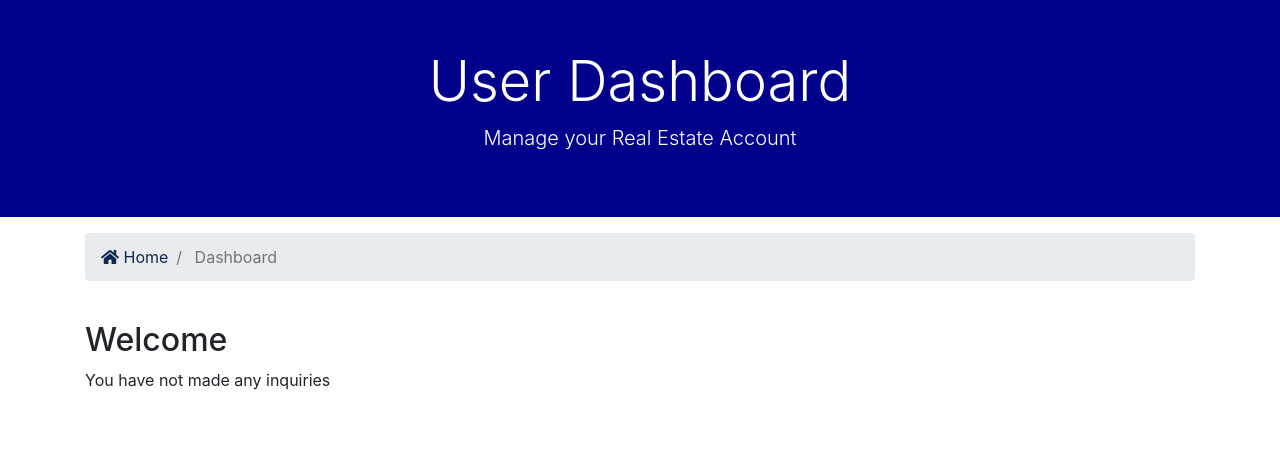
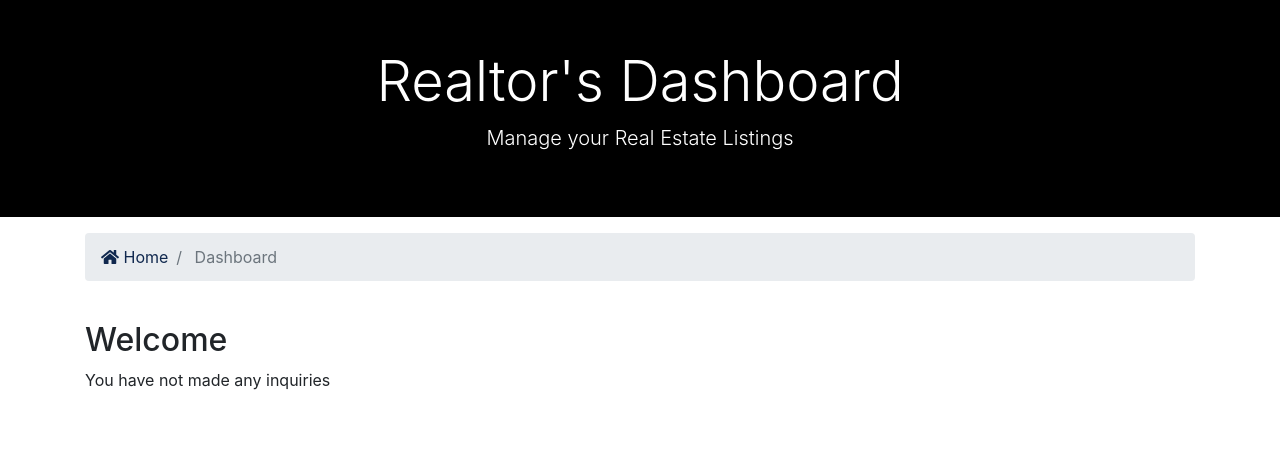
Before and after one commit to rodgersxy/Real-Estate-Listings, a Django app: page /accounts/dashboard in a window 1280 px wide. Shown: the part 86-543 px from the top of the page. Run offline with Django 5.2, Linux system fonts and the light colour scheme; data that the repository does not hold is empty; some libraries are stand-ins or nearby versions.

Commit message:
update on content

```diff
--- a/templates/accounts/dashboard.html
+++ b/templates/accounts/dashboard.html
@@ -3,12 +3,12 @@
 {% block title %} | Dashboard{% endblock %}
 
 {% block content %}
-<section id="" class="py-5 text-white" style="background-color:darkblue;">
+<section id="" class="py-5 text-white" style="background-color:black;">
     <div class="container">
         <div class="row text-center">
         <div class="col-md-12">
-            <h1 class="display-4">User Dashboard</h1>
-            <p class="lead">Manage your Real Estate Account</p>
+            <h1 class="display-4">Realtor's Dashboard</h1>
+            <p class="lead">Manage your Real Estate Listings</p>
         </div>
         </div>
     </div>
--- a/templates/accounts/login.html
+++ b/templates/accounts/login.html
@@ -8,7 +8,7 @@
     <div class="row">
       <div class="col-md-6 mx-auto">
         <div class="card">
-          <div class="card-header text-white" style="background-color:red;">
+          <div class="card-header text-white" style="background-color:rgb(233, 6, 6);">
             <h4><i class="fas fa-sign-in-alt"></i> Login</h4>
           </div>
           <div class="card-body">
--- a/templates/accounts/register.html
+++ b/templates/accounts/register.html
@@ -8,7 +8,7 @@
     <div class="row">
       <div class="col-md-6 mx-auto">
         <div class="card">
-          <div class="card-header text-white" style="background-color:red;">
+          <div class="card-header text-white" style="background-color:rgb(238, 10, 10);">
             <h4><i class="fas fa-user-plus"></i> Register</h4>
           </div>
           <div class="card-body">
--- a/templates/listings/listing.html
+++ b/templates/listings/listing.html
@@ -5,7 +5,7 @@
 {% block title %} | {{ listing.title }}{% endblock %}
 
 {% block content %}
-<section id="" class="py-5 text-white" style="background-color:darkblue;">
+<section id="" class="py-5 text-white" style="background-color:black;">
         <div class="container">
           <div class="row text-center">
             <div class="col-md-12">
```
